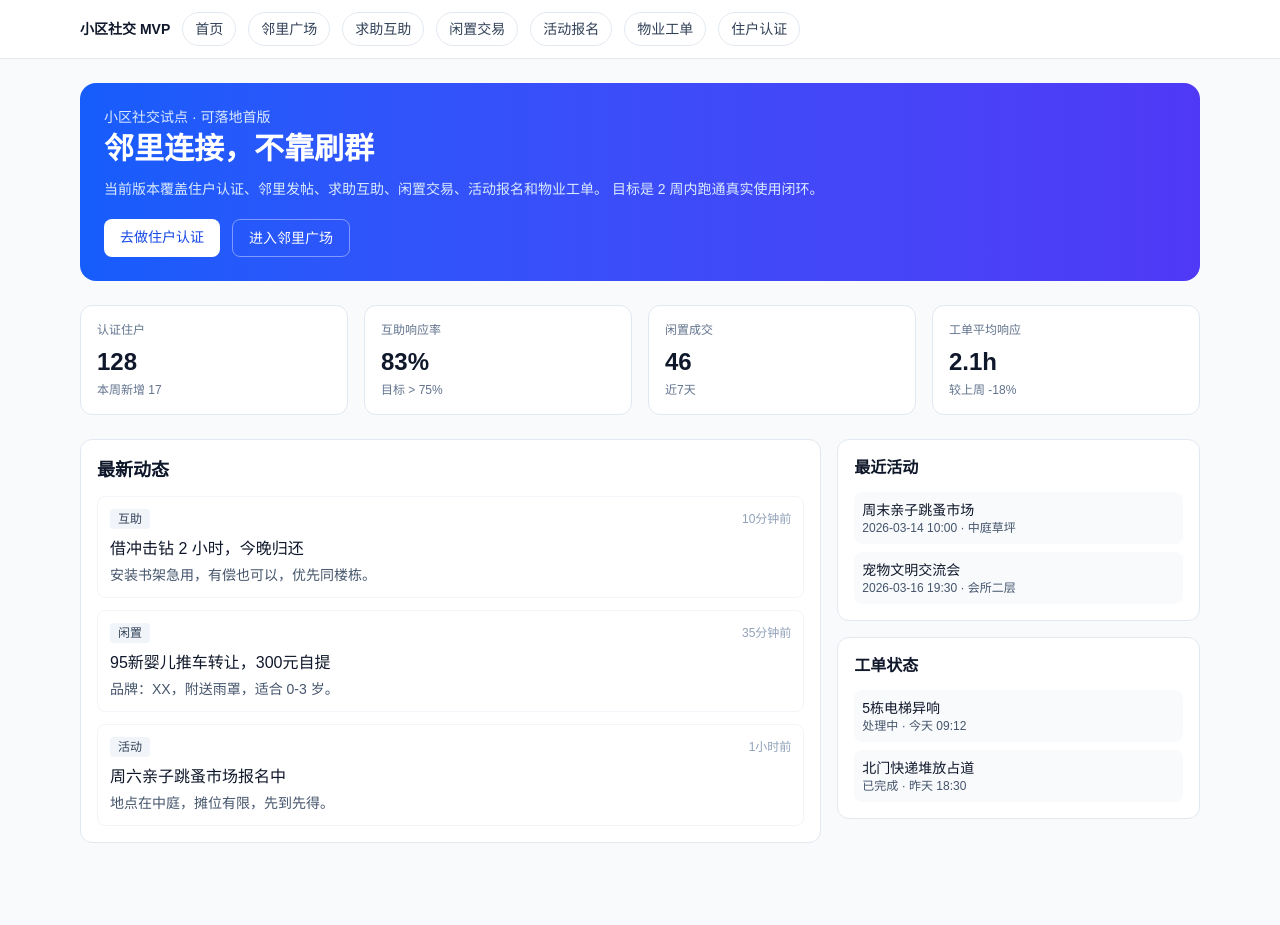
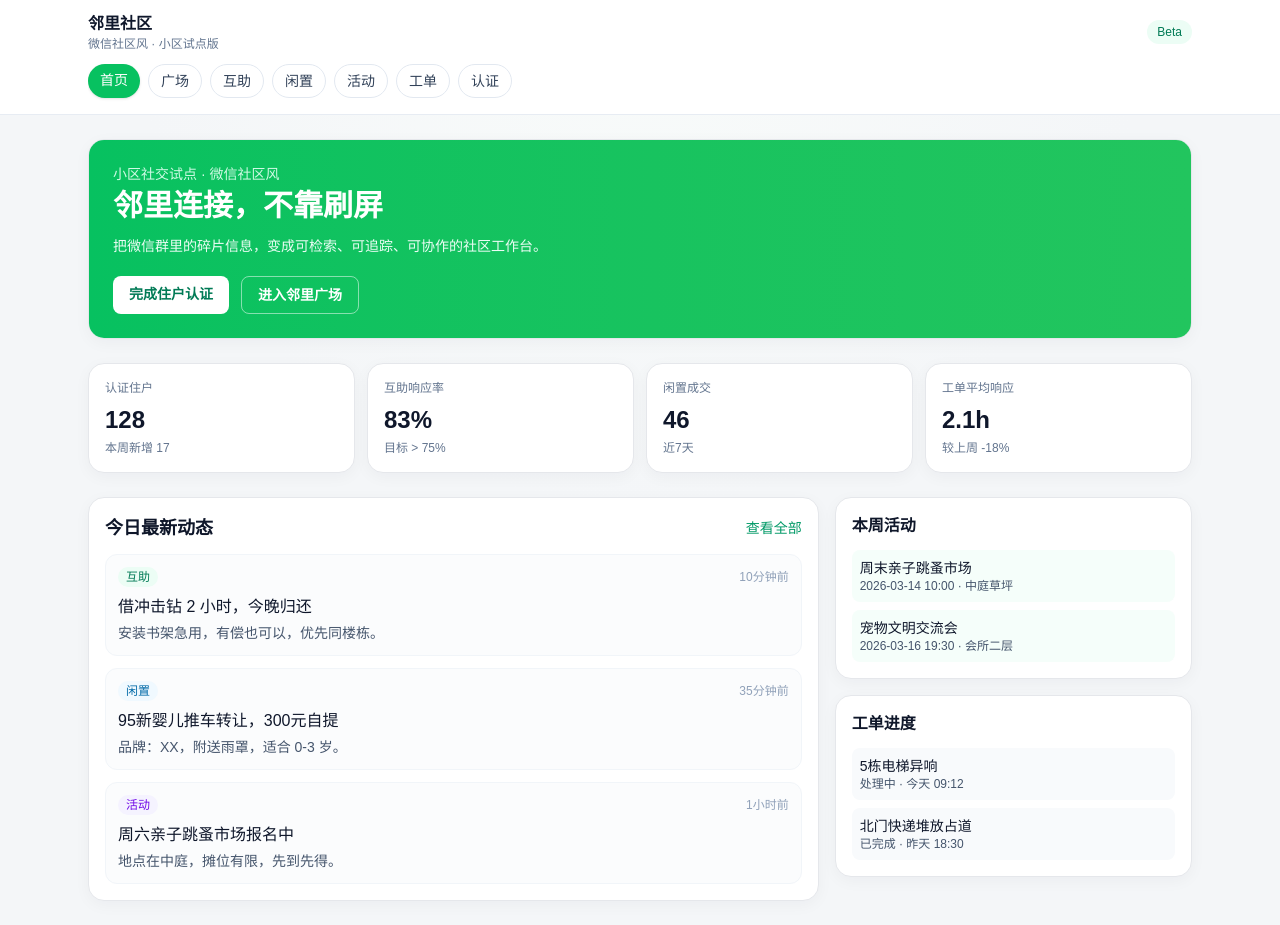
Before and after one commit to junwunuaa-coder/neighborhood-social-mvp, a Next.js app: page / in a window 1280 px wide. Before the commit the page ends 867 px from the top, so only its background shows below. Built offline with nearby package versions, Linux system fonts and the light colour scheme.

Commit message:
feat(ui): refresh to WeChat community style

```diff
--- a/src/app/events/page.tsx
+++ b/src/app/events/page.tsx
@@ -3,23 +3,27 @@ import { events } from "@/lib/mock-data";
 export default function EventsPage() {
   return (
     <div className="space-y-4">
-      <h1 className="text-2xl font-bold">活动报名</h1>
-      <p className="text-sm text-slate-600">支持活动发布、报名、提醒、签到，沉淀社区活跃氛围。</p>
+      <div>
+        <h1 className="text-2xl font-bold">活动报名</h1>
+        <p className="text-sm text-slate-600">支持活动发布、报名、提醒、签到，沉淀社区活跃氛围。</p>
+      </div>
 
       <div className="grid gap-4 md:grid-cols-2">
         {events.map((event) => (
-          <article key={event.id} className="rounded-xl border border-slate-200 bg-white p-4">
-            <h2 className="text-lg font-semibold">{event.title}</h2>
+          <article key={event.id} className="wechat-card p-4">
+            <h2 className="text-lg font-semibold text-slate-900">{event.title}</h2>
             <p className="mt-2 text-sm text-slate-600">时间：{event.date}</p>
             <p className="text-sm text-slate-600">地点：{event.location}</p>
             <p className="text-sm text-slate-600">组织：{event.organizer}</p>
-            <div className="mt-3 h-2 rounded bg-slate-100">
+            <div className="mt-3 h-2 rounded-full bg-slate-100">
               <div
-                className="h-2 rounded bg-blue-500"
+                className="h-2 rounded-full bg-[#07C160]"
                 style={{ width: `${Math.min((event.signed / event.capacity) * 100, 100)}%` }}
               />
             </div>
-            <p className="mt-2 text-xs text-slate-500">已报名 {event.signed} / {event.capacity}</p>
+            <p className="mt-2 text-xs text-slate-500">
+              已报名 {event.signed} / {event.capacity}
+            </p>
           </article>
         ))}
       </div>
--- a/src/app/feed/page.tsx
+++ b/src/app/feed/page.tsx
@@ -1,21 +1,34 @@
 import { posts } from "@/lib/mock-data";
+
+const categoryStyle: Record<string, string> = {
+  互助: "bg-emerald-50 text-emerald-700",
+  闲置: "bg-sky-50 text-sky-700",
+  活动: "bg-violet-50 text-violet-700",
+  通知: "bg-amber-50 text-amber-700",
+};
 
 export default function FeedPage() {
   return (
     <div className="space-y-4">
-      <h1 className="text-2xl font-bold">邻里广场</h1>
-      <p className="text-sm text-slate-600">按频道聚合，替代微信群信息碎片化。</p>
+      <div>
+        <h1 className="text-2xl font-bold">邻里广场</h1>
+        <p className="text-sm text-slate-600">按频道聚合，替代微信群信息碎片化。</p>
+      </div>
 
       {posts.map((post) => (
-        <article key={post.id} className="rounded-xl border border-slate-200 bg-white p-4">
+        <article key={post.id} className="wechat-card p-4">
           <div className="flex items-center justify-between">
             <div className="flex items-center gap-2">
-              <span className="rounded bg-slate-100 px-2 py-0.5 text-xs">{post.category}</span>
+              <span
+                className={`rounded-full px-2 py-0.5 text-xs ${categoryStyle[post.category] ?? "bg-slate-100 text-slate-700"}`}
+              >
+                {post.category}
+              </span>
               <span className="text-xs text-slate-500">{post.building}</span>
             </div>
             <span className="text-xs text-slate-400">{post.createdAt}</span>
           </div>
-          <h2 className="mt-2 text-lg font-semibold">{post.title}</h2>
+          <h2 className="mt-2 text-lg font-semibold text-slate-900">{post.title}</h2>
           <p className="mt-1 text-sm text-slate-700">{post.content}</p>
           <p className="mt-2 text-xs text-slate-500">发布者：{post.author}</p>
         </article>
--- a/src/app/globals.css
+++ b/src/app/globals.css
@@ -1,8 +1,10 @@
 @import "tailwindcss";
 
 :root {
-  --background: #f8fafc;
+  --background: #f4f6f8;
   --foreground: #0f172a;
+  --wechat-green: #07c160;
+  --wechat-green-weak: #e9f9f0;
 }
 
 @theme inline {
@@ -18,7 +20,25 @@
 
 body {
   margin: 0;
-  background: var(--background);
+  background: radial-gradient(circle at top, #f8fbfa 0%, var(--background) 45%);
   color: var(--foreground);
   font-family: Arial, Helvetica, sans-serif;
 }
+
+.wechat-card {
+  border: 1px solid #e5e7eb;
+  border-radius: 16px;
+  background: #fff;
+  box-shadow: 0 4px 16px rgba(15, 23, 42, 0.04);
+}
+
+.wechat-pill {
+  display: inline-flex;
+  align-items: center;
+  border-radius: 9999px;
+  padding: 2px 10px;
+  font-size: 12px;
+  line-height: 20px;
+  background: var(--wechat-green-weak);
+  color: #067647;
+}
--- a/src/app/help/page.tsx
+++ b/src/app/help/page.tsx
@@ -5,10 +5,12 @@ const helpPosts = posts.filter((p) => p.category === "互助");
 export default function HelpPage() {
   return (
     <div className="space-y-4">
-      <h1 className="text-2xl font-bold">求助互助</h1>
-      <p className="text-sm text-slate-600">支持紧急求助、借物、临时协助，按楼栋优先触达。</p>
+      <div>
+        <h1 className="text-2xl font-bold">求助互助</h1>
+        <p className="text-sm text-slate-600">支持紧急求助、借物、临时协助，按楼栋优先触达。</p>
+      </div>
 
-      <section className="rounded-xl border border-slate-200 bg-white p-4">
+      <section className="wechat-card p-4">
         <h2 className="font-semibold">发布模板（建议）</h2>
         <ul className="mt-2 list-disc space-y-1 pl-5 text-sm text-slate-700">
           <li>需求类型：借物 / 帮看 / 搬运 / 代取快递</li>
@@ -19,14 +21,18 @@ export default function HelpPage() {
       </section>
 
       {helpPosts.map((post) => (
-        <article key={post.id} className="rounded-xl border border-slate-200 bg-white p-4">
+        <article key={post.id} className="wechat-card p-4">
           <div className="flex items-center justify-between text-xs text-slate-500">
-            <span>{post.author} · {post.building}</span>
+            <span>
+              {post.author} · {post.building}
+            </span>
             <span>{post.createdAt}</span>
           </div>
-          <h3 className="mt-2 font-semibold">{post.title}</h3>
+          <h3 className="mt-2 font-semibold text-slate-900">{post.title}</h3>
           <p className="mt-1 text-sm text-slate-700">{post.content}</p>
-          <span className="mt-2 inline-block rounded bg-amber-100 px-2 py-0.5 text-xs text-amber-700">{post.status ?? "进行中"}</span>
+          <span className="mt-2 inline-block rounded-full bg-amber-100 px-2 py-0.5 text-xs text-amber-700">
+            {post.status ?? "进行中"}
+          </span>
         </article>
       ))}
     </div>
--- a/src/app/layout.tsx
+++ b/src/app/layout.tsx
@@ -25,9 +25,13 @@ export default function RootLayout({
 }>) {
   return (
     <html lang="zh-CN">
-      <body className={`${geistSans.variable} ${geistMono.variable} bg-slate-50 text-slate-900 antialiased`}>
+      <body
+        className={`${geistSans.variable} ${geistMono.variable} min-h-screen bg-background text-foreground antialiased`}
+      >
         <TopNav />
-        <main className="mx-auto min-h-[calc(100vh-56px)] max-w-6xl px-4 py-6">{children}</main>
+        <main className="mx-auto min-h-[calc(100vh-70px)] w-full max-w-6xl px-4 py-6 sm:px-6">
+          {children}
+        </main>
       </body>
     </html>
   );
--- a/src/app/market/page.tsx
+++ b/src/app/market/page.tsx
@@ -5,26 +5,30 @@ const marketPosts = posts.filter((p) => p.category === "闲置");
 export default function MarketPage() {
   return (
     <div className="space-y-4">
-      <h1 className="text-2xl font-bold">闲置交易</h1>
-      <p className="text-sm text-slate-600">标准化模板 + 本小区交易，降低放鸽子与沟通成本。</p>
+      <div>
+        <h1 className="text-2xl font-bold">闲置交易</h1>
+        <p className="text-sm text-slate-600">标准化模板 + 本小区交易，降低放鸽子与沟通成本。</p>
+      </div>
 
-      <section className="rounded-xl border border-slate-200 bg-white p-4">
+      <section className="wechat-card p-4">
         <h2 className="font-semibold">发布规范</h2>
         <div className="mt-2 grid gap-2 text-sm text-slate-700 sm:grid-cols-2">
-          <div className="rounded bg-slate-50 p-2">必填：价格、成色、可交易时间</div>
-          <div className="rounded bg-slate-50 p-2">建议：实拍图 3 张以上</div>
-          <div className="rounded bg-slate-50 p-2">交易方式：自提点优先</div>
-          <div className="rounded bg-slate-50 p-2">完成后互评，累计信誉分</div>
+          <div className="rounded-lg bg-slate-50 p-2">必填：价格、成色、可交易时间</div>
+          <div className="rounded-lg bg-slate-50 p-2">建议：实拍图 3 张以上</div>
+          <div className="rounded-lg bg-slate-50 p-2">交易方式：自提点优先</div>
+          <div className="rounded-lg bg-slate-50 p-2">完成后互评，累计信誉分</div>
         </div>
       </section>
 
       {marketPosts.map((post) => (
-        <article key={post.id} className="rounded-xl border border-slate-200 bg-white p-4">
+        <article key={post.id} className="wechat-card p-4">
           <div className="flex items-center justify-between text-xs text-slate-500">
-            <span>{post.author} · {post.building}</span>
+            <span>
+              {post.author} · {post.building}
+            </span>
             <span>{post.createdAt}</span>
           </div>
-          <h3 className="mt-2 font-semibold">{post.title}</h3>
+          <h3 className="mt-2 font-semibold text-slate-900">{post.title}</h3>
           <p className="mt-1 text-sm text-slate-700">{post.content}</p>
         </article>
       ))}
--- a/src/app/onboarding/page.tsx
+++ b/src/app/onboarding/page.tsx
@@ -1,19 +1,21 @@
 export default function OnboardingPage() {
   return (
     <div className="space-y-4">
-      <h1 className="text-2xl font-bold">住户认证</h1>
-      <p className="text-sm text-slate-600">试点阶段建议“手机号 + 楼栋门牌 + 审核”三步认证。</p>
+      <div>
+        <h1 className="text-2xl font-bold">住户认证</h1>
+        <p className="text-sm text-slate-600">试点阶段建议“手机号 + 楼栋门牌 + 审核”三步认证。</p>
+      </div>
 
-      <section className="rounded-xl border border-slate-200 bg-white p-4">
+      <section className="wechat-card p-4">
         <h2 className="font-semibold">认证流程（MVP）</h2>
         <ol className="mt-2 list-decimal space-y-1 pl-5 text-sm text-slate-700">
           <li>手机号验证码登录</li>
-          <li>提交楼栋/单元/门牌（后台可见，前台只显示楼栋）</li>
+          <li>提交楼栋 / 单元 / 门牌（后台可见，前台只显示楼栋）</li>
           <li>物业或管理员审核通过后，解锁发帖与私信权限</li>
         </ol>
       </section>
 
-      <section className="rounded-xl border border-slate-200 bg-white p-4">
+      <section className="wechat-card p-4">
         <h2 className="font-semibold">隐私建议</h2>
         <ul className="mt-2 list-disc space-y-1 pl-5 text-sm text-slate-700">
           <li>前台不展示完整门牌，仅显示“已认证住户”与楼栋</li>
--- a/src/app/page.tsx
+++ b/src/app/page.tsx
@@ -8,29 +8,43 @@ const cards = [
   { title: "工单平均响应", value: "2.1h", desc: "较上周 -18%" },
 ];
 
+const categoryStyle: Record<string, string> = {
+  互助: "bg-emerald-50 text-emerald-700",
+  闲置: "bg-sky-50 text-sky-700",
+  活动: "bg-violet-50 text-violet-700",
+  通知: "bg-amber-50 text-amber-700",
+};
+
 export default function HomePage() {
   return (
     <div className="space-y-6">
-      <section className="rounded-2xl bg-gradient-to-r from-blue-600 to-indigo-600 p-6 text-white">
-        <p className="text-sm text-blue-100">小区社交试点 · 可落地首版</p>
-        <h1 className="mt-1 text-3xl font-bold">邻里连接，不靠刷群</h1>
-        <p className="mt-3 max-w-3xl text-sm text-blue-100">
-          当前版本覆盖住户认证、邻里发帖、求助互助、闲置交易、活动报名和物业工单。
-          目标是 2 周内跑通真实使用闭环。
-        </p>
-        <div className="mt-5 flex flex-wrap gap-3">
-          <Link className="rounded-lg bg-white px-4 py-2 text-sm font-medium text-blue-700" href="/onboarding">
-            去做住户认证
-          </Link>
-          <Link className="rounded-lg border border-white/40 px-4 py-2 text-sm font-medium" href="/feed">
-            进入邻里广场
-          </Link>
+      <section className="wechat-card overflow-hidden">
+        <div className="bg-gradient-to-r from-[#07C160] to-[#22c55e] p-6 text-white">
+          <p className="text-sm text-emerald-100">小区社交试点 · 微信社区风</p>
+          <h1 className="mt-1 text-3xl font-bold">邻里连接，不靠刷屏</h1>
+          <p className="mt-3 max-w-3xl text-sm text-emerald-50">
+            把微信群里的碎片信息，变成可检索、可追踪、可协作的社区工作台。
+          </p>
+          <div className="mt-5 flex flex-wrap gap-3">
+            <Link
+              className="rounded-lg bg-white px-4 py-2 text-sm font-semibold text-emerald-700"
+              href="/onboarding"
+            >
+              完成住户认证
+            </Link>
+            <Link
+              className="rounded-lg border border-white/50 px-4 py-2 text-sm font-semibold text-white"
+              href="/feed"
+            >
+              进入邻里广场
+            </Link>
+          </div>
         </div>
       </section>
 
-      <section className="grid gap-4 sm:grid-cols-2 lg:grid-cols-4">
+      <section className="grid gap-3 sm:grid-cols-2 lg:grid-cols-4">
         {cards.map((item) => (
-          <article key={item.title} className="rounded-xl border border-slate-200 bg-white p-4">
+          <article key={item.title} className="wechat-card p-4">
             <p className="text-xs text-slate-500">{item.title}</p>
             <p className="mt-2 text-2xl font-bold text-slate-900">{item.value}</p>
             <p className="mt-1 text-xs text-slate-500">{item.desc}</p>
@@ -39,16 +53,25 @@ export default function HomePage() {
       </section>
 
       <section className="grid gap-4 lg:grid-cols-3">
-        <article className="rounded-xl border border-slate-200 bg-white p-4 lg:col-span-2">
-          <h2 className="text-lg font-semibold">最新动态</h2>
+        <article className="wechat-card p-4 lg:col-span-2">
+          <div className="flex items-center justify-between">
+            <h2 className="text-lg font-semibold">今日最新动态</h2>
+            <Link href="/feed" className="text-sm text-emerald-600 hover:text-emerald-700">
+              查看全部
+            </Link>
+          </div>
           <div className="mt-3 space-y-3">
             {posts.slice(0, 3).map((post) => (
-              <div key={post.id} className="rounded-lg border border-slate-100 p-3">
+              <div key={post.id} className="rounded-xl border border-slate-100 bg-slate-50/60 p-3">
                 <div className="flex items-center justify-between">
-                  <span className="rounded bg-slate-100 px-2 py-0.5 text-xs text-slate-700">{post.category}</span>
+                  <span
+                    className={`rounded-full px-2 py-0.5 text-xs ${categoryStyle[post.category] ?? "bg-slate-100 text-slate-700"}`}
+                  >
+                    {post.category}
+                  </span>
                   <span className="text-xs text-slate-400">{post.createdAt}</span>
                 </div>
-                <p className="mt-2 font-medium">{post.title}</p>
+                <p className="mt-2 font-medium text-slate-900">{post.title}</p>
                 <p className="mt-1 text-sm text-slate-600">{post.content}</p>
               </div>
             ))}
@@ -56,25 +79,29 @@ export default function HomePage() {
         </article>
 
         <article className="space-y-4">
-          <div className="rounded-xl border border-slate-200 bg-white p-4">
-            <h3 className="font-semibold">最近活动</h3>
+          <div className="wechat-card p-4">
+            <h3 className="font-semibold">本周活动</h3>
             <div className="mt-3 space-y-2 text-sm">
               {events.map((event) => (
-                <div key={event.id} className="rounded-lg bg-slate-50 p-2">
-                  <p className="font-medium">{event.title}</p>
-                  <p className="text-xs text-slate-600">{event.date} · {event.location}</p>
+                <div key={event.id} className="rounded-lg bg-emerald-50/50 p-2">
+                  <p className="font-medium text-slate-900">{event.title}</p>
+                  <p className="text-xs text-slate-600">
+                    {event.date} · {event.location}
+                  </p>
                 </div>
               ))}
             </div>
           </div>
 
-          <div className="rounded-xl border border-slate-200 bg-white p-4">
-            <h3 className="font-semibold">工单状态</h3>
+          <div className="wechat-card p-4">
+            <h3 className="font-semibold">工单进度</h3>
             <div className="mt-3 space-y-2 text-sm">
               {tickets.map((ticket) => (
                 <div key={ticket.id} className="rounded-lg bg-slate-50 p-2">
-                  <p className="font-medium">{ticket.title}</p>
-                  <p className="text-xs text-slate-600">{ticket.status} · {ticket.createdAt}</p>
+                  <p className="font-medium text-slate-900">{ticket.title}</p>
+                  <p className="text-xs text-slate-600">
+                    {ticket.status} · {ticket.createdAt}
+                  </p>
                 </div>
               ))}
             </div>
--- a/src/app/property/page.tsx
+++ b/src/app/property/page.tsx
@@ -9,22 +9,26 @@ const statusColor: Record<string, string> = {
 export default function PropertyPage() {
   return (
     <div className="space-y-4">
-      <h1 className="text-2xl font-bold">物业工单</h1>
-      <p className="text-sm text-slate-600">报修/投诉/建议统一工单化，住户可见进度与处理时效。</p>
+      <div>
+        <h1 className="text-2xl font-bold">物业工单</h1>
+        <p className="text-sm text-slate-600">报修 / 投诉 / 建议统一工单化，住户可见进度与处理时效。</p>
+      </div>
 
-      <section className="rounded-xl border border-slate-200 bg-white p-4">
+      <section className="wechat-card p-4">
         <h2 className="font-semibold">状态流转</h2>
         <p className="mt-2 text-sm text-slate-600">已提交 → 处理中 → 已完成（支持补充进度日志）</p>
       </section>
 
       {tickets.map((ticket) => (
-        <article key={ticket.id} className="rounded-xl border border-slate-200 bg-white p-4">
+        <article key={ticket.id} className="wechat-card p-4">
           <div className="flex items-center justify-between">
-            <h3 className="font-semibold">{ticket.title}</h3>
-            <span className={`rounded px-2 py-0.5 text-xs ${statusColor[ticket.status]}`}>{ticket.status}</span>
+            <h3 className="font-semibold text-slate-900">{ticket.title}</h3>
+            <span className={`rounded-full px-2 py-0.5 text-xs ${statusColor[ticket.status]}`}>
+              {ticket.status}
+            </span>
           </div>
           <p className="mt-1 text-sm text-slate-600">类型：{ticket.type} · 提交时间：{ticket.createdAt}</p>
-          <p className="mt-2 rounded bg-slate-50 p-2 text-sm text-slate-700">最新进度：{ticket.latestUpdate}</p>
+          <p className="mt-2 rounded-lg bg-slate-50 p-2 text-sm text-slate-700">最新进度：{ticket.latestUpdate}</p>
         </article>
       ))}
     </div>
--- a/src/components/top-nav.tsx
+++ b/src/components/top-nav.tsx
@@ -1,29 +1,53 @@
+"use client";
+
 import Link from "next/link";
+import { usePathname } from "next/navigation";
 
 const links = [
   { href: "/", label: "首页" },
-  { href: "/feed", label: "邻里广场" },
-  { href: "/help", label: "求助互助" },
-  { href: "/market", label: "闲置交易" },
-  { href: "/events", label: "活动报名" },
-  { href: "/property", label: "物业工单" },
-  { href: "/onboarding", label: "住户认证" },
+  { href: "/feed", label: "广场" },
+  { href: "/help", label: "互助" },
+  { href: "/market", label: "闲置" },
+  { href: "/events", label: "活动" },
+  { href: "/property", label: "工单" },
+  { href: "/onboarding", label: "认证" },
 ];
 
 export function TopNav() {
+  const pathname = usePathname();
+
   return (
-    <header className="sticky top-0 z-20 border-b border-slate-200 bg-white/95 backdrop-blur">
-      <div className="mx-auto flex max-w-6xl items-center gap-3 overflow-x-auto px-4 py-3">
-        <span className="whitespace-nowrap text-sm font-semibold text-slate-900">小区社交 MVP</span>
-        {links.map((item) => (
+    <header className="sticky top-0 z-20 border-b border-slate-200/80 bg-white/95 backdrop-blur">
+      <div className="mx-auto flex max-w-6xl flex-col gap-3 px-4 py-3 sm:px-6">
+        <div className="flex items-center justify-between">
+          <div>
+            <p className="text-base font-semibold text-slate-900">邻里社区</p>
+            <p className="text-xs text-slate-500">微信社区风 · 小区试点版</p>
+          </div>
+          <span className="rounded-full bg-emerald-50 px-2.5 py-1 text-xs font-medium text-emerald-700">
+            Beta
+          </span>
+        </div>
+
+        <nav className="flex gap-2 overflow-x-auto pb-1">
+          {links.map((item) => {
+            const active =
+              item.href === "/" ? pathname === "/" : pathname.startsWith(item.href);
+            return (
               <Link
                 key={item.href}
                 href={item.href}
-            className="whitespace-nowrap rounded-full border border-slate-200 px-3 py-1.5 text-sm text-slate-700 hover:bg-slate-50"
+                className={`whitespace-nowrap rounded-full px-3 py-1.5 text-sm transition ${
+                  active
+                    ? "bg-[#07C160] text-white shadow-sm"
+                    : "border border-slate-200 bg-white text-slate-700 hover:bg-slate-50"
+                }`}
               >
                 {item.label}
               </Link>
-        ))}
+            );
+          })}
+        </nav>
       </div>
     </header>
   );
```
Lines whose indentation alone changed are shown as unchanged.
